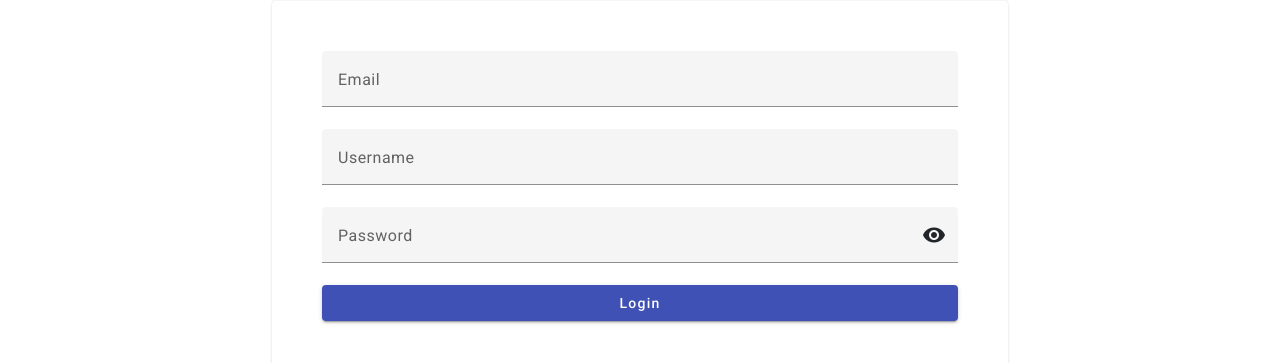
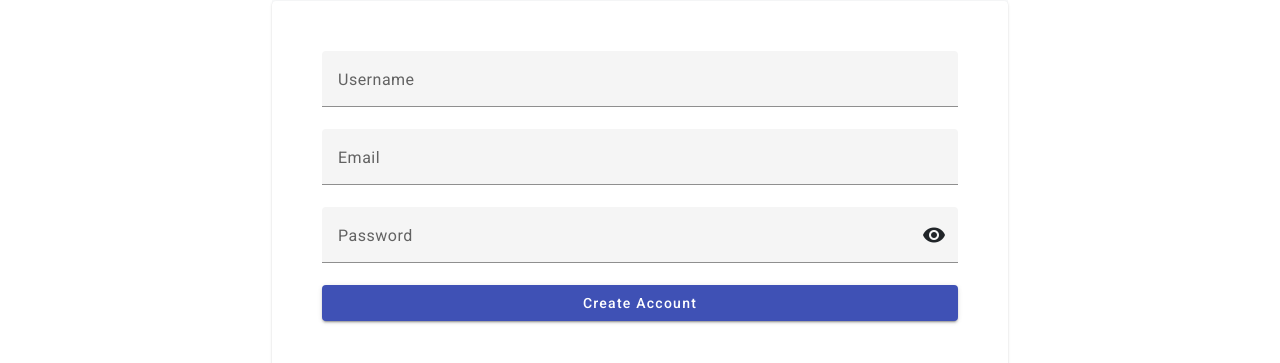
Before and after one commit to SweetBeatsA/memorly, an Angular app in the folder client/: page /register in a window 1280 px wide. Shown: the part 251-614 px from the top of the page. Built offline with nearby package versions, Linux system fonts and the light colour scheme.

Commit message:
Edited sign up page

```diff
--- a/client/src/app/register/register.component.html
+++ b/client/src/app/register/register.component.html
@@ -13,12 +13,12 @@
 <form class="login-form">
     <!--<h2>Login form</h2>-->
     <mat-form-field appearance="fill">
+        <mat-label>Username</mat-label>
+        <input matInput type="username" name="username">
+    </mat-form-field>
+    <mat-form-field appearance="fill">
         <mat-label>Email</mat-label>
         <input matInput type="email" name="email">
-    </mat-form-field>
-    <mat-form-field appearance="fill">
-        <mat-label>Username</mat-label>
-        <input matInput type="username" name="username">
     </mat-form-field>
     <mat-form-field appearance="fill">
         <mat-label>Password</mat-label>
@@ -27,7 +27,7 @@
             {{showPassword?'visibility_off':'visibility'}}
         </mat-icon>
     </mat-form-field>
-    <button mat-raised-button type="submit" color="primary">Login</button>
+    <button mat-raised-button type="submit" color="primary">Create Account</button>
 </form>
 </mat-card>
 
--- /dev/null
+++ b/package.json
@@ -0,0 +1,5 @@
+{
+  "dependencies": {
+    "axios": "^1.3.3"
+  }
+}
```
Also changed, not shown: 1 other file (tests, documents, lock files or other folders).
